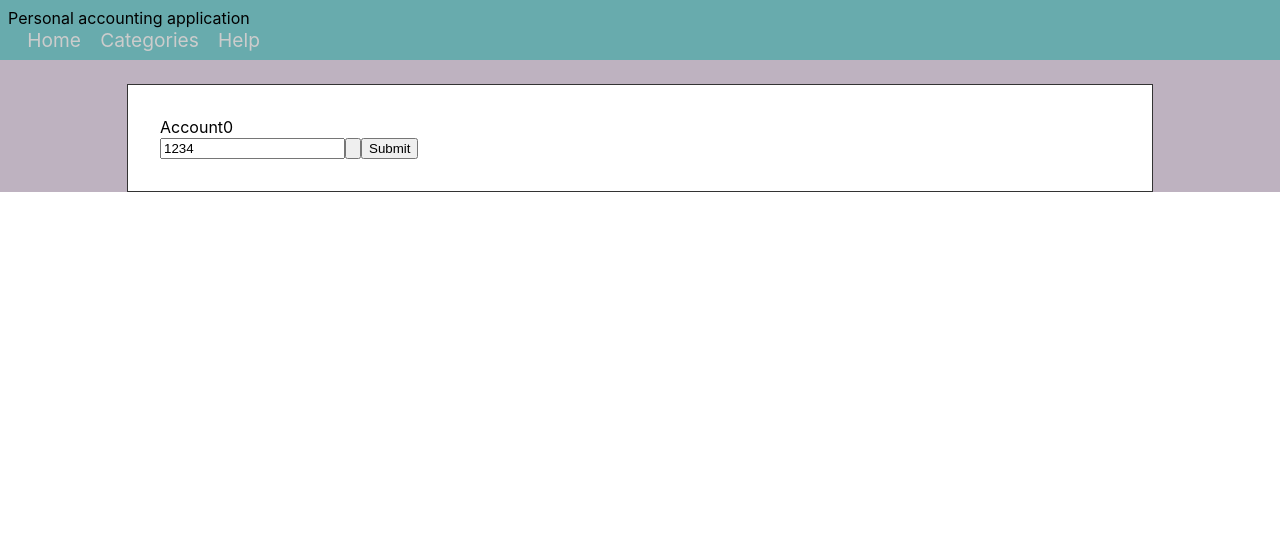
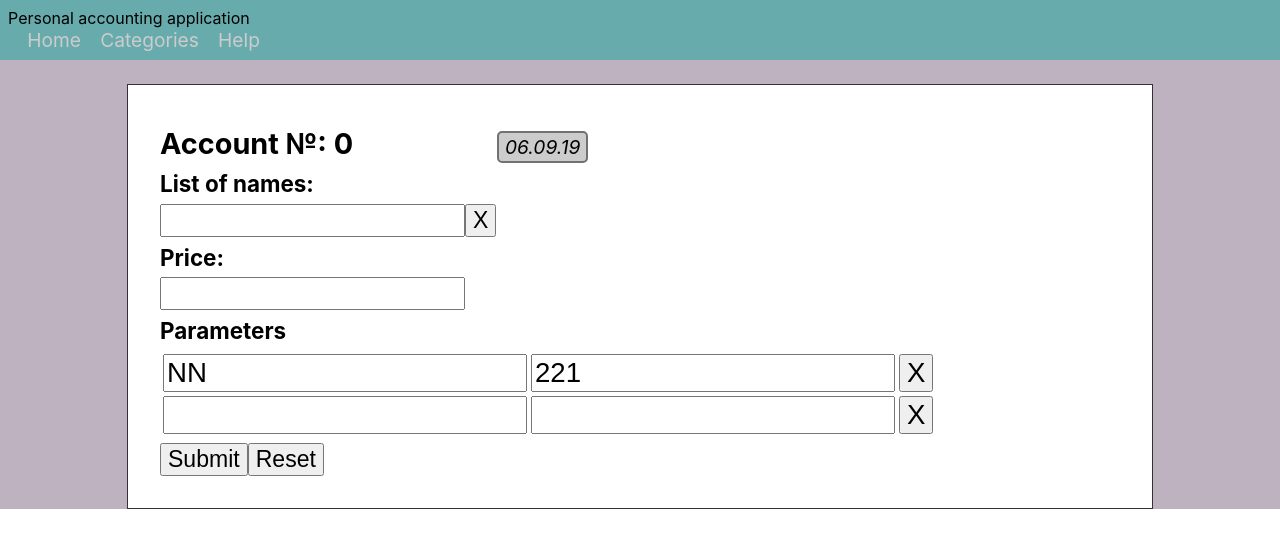
Before and after one commit to levi2015mik/Budgeter, a React (Create React App) app: page /#/ in a window 1280 px wide. Both pictures are taken after a click on the button "Accept selected". Shown: the top 548 px of the page. Built offline with nearby package versions, Linux system fonts and the light colour scheme.

Commit message:
25--Added visual elements form Account TODO validation with disable/enable elements and text errors

```diff
--- a/src/components/Account/Account.jsx
+++ b/src/components/Account/Account.jsx
@@ -1,7 +1,9 @@
-import React from "react";
-import {Field, initialize, reduxForm} from "redux-form";
+import React, {useEffect} from "react";
+import {arrayPush, Field, FieldArray, initialize, reduxForm} from "redux-form";
+import css from "./account.module.css"
 import store from "../../redux/mystore";
 import {Provider} from "react-redux";
+import moment from "moment";
 
 /**
  * Форма ввода и просмотра счета. Использует redux-form
@@ -17,10 +19,54 @@ import {Provider} from "react-redux";
  * @param props
  * @returns {*}
  */
-function namesList(props){
-    return<> </>
+function NamesList(props){
+    function pushEmptyElement(e,index) {
+        if(e.target.value && index === (props.fields.length - 1)) props.fields.push("")
+    }
+    function removeElement(index) {
+        if(props.fields.length > 1) props.fields.remove(index)
+    }
+    return <div>
+        {props.fields.map((el,index)=>
+            <div key={index}>
+                <Field component="input" name={el} onChange={e=>pushEmptyElement(e,index)}/>
+                <input type="button" value="X" onClick={()=>removeElement(index)}/>
+            </div>)
+        }
+    </div>
 }
 
+/**
+ * Таблица дополнительных параметров
+ * TODO Попробовать без FieldArray
+ * @param props
+ * @returns {*}
+ * @constructor
+ */
+function Params(props) {
+    function removeElement(index) {
+        if(props.fields.length > 1) props.fields.remove(index)
+    }
+    function pushEmptyElement(e,index) {
+        console.log(9);
+        if(e.target.value && index === (props.fields.length - 1)) props.fields.push(["", ""])
+    }
+    return <table>
+        <tbody>
+        {props.fields.map((el,index)=> <tr key={index}>
+            <FieldArray onChange={(e)=>{pushEmptyElement(e,index)}} component={Param} name={el}/>
+            <td><input type={"button"} value={"X"} onClick={()=>{removeElement(index)}}/></td>
+        </tr>
+        )}
+        </tbody>
+    </table>
+}
+
+function Param(props) {
+
+    let out = props.fields.map((el,index)=><td key={index}><Field onChange={(e)=>props.onChange(e)} component="input" name={el}/></td>);
+    return <>{out}</>
+}
 /**
  * Форма счета.
  * ##Пункты:
@@ -36,12 +82,23 @@ function namesList(props){
 function AccountForm(props){
     function clicker() {
 
-        store.dispatch(initialize("account",{name:"Mi"}))
+        // store.dispatch(initialize("account", {params: [{name:"aaa",value:""}]}));
+        store.dispatch(arrayPush("account","params",["12",""]));
     }
     return <form>
-        <Field name="name" component="input" placeholder="Nop"/>
-        <input type={"button"} onClick={clicker}/>
-        <input type={"submit"}/>
+        <div>
+            <h3>List of names:</h3>
+            <FieldArray component={NamesList} name={"names"}/>
+        </div>
+        <div>
+            <h3>Price:</h3>
+            <Field component={"input"} name={"price"}/>
+        </div>
+        <div>
+            <h3>Parameters</h3>
+            <FieldArray component={Params} name={"params"}/>
+        </div>
+        <input type={"submit"}/><input type={"reset"} onClick={clicker}/>
     </form>
 }
 
@@ -51,6 +108,7 @@ let AccountReduxForm = ()=><Provider store={store}><Formed/></Provider>;
 
 
 function Account(props) {
+    let isAccepted = props.match.params.id !== undefined;
     let id = props.match.params.id !== undefined? props.match.params.id: props.currentAccountId;
     let account = props.accounts[id];
     /*
@@ -61,19 +119,20 @@ function Account(props) {
     // Эта ошибка возникает при перезагрузке страницы. Идут неверные параметры
     // Решение - редирект
     try {
-        rawNames = account.tasks.map((el) => props.tasks[el].name);
+        rawNames = account.tasks.map((el) => ({name:props.tasks[el].name,activated:props.tasks[el].activated}));
     } catch(err){
         props.history.push("/")
     }
     for(let i = 0;i < rawNames.length;i++){
-        rawNames[i].split(",").forEach(el=>{names.push(el)})
+        rawNames[i].name.split(",").forEach(el=>{names.push(el)})
     }
+    // Инициализация данных формы ввода при создании
+    useEffect(()=>{store.dispatch(initialize("account",{names:[...names,""], params:[["NN","221"],["",""]]}))},[names]);
 
-    console.log(names);
-
-    return <div>Account
-        {id}
-            <AccountReduxForm/>
+    return <div className={css.account}>
+        <h2>Account №: {id}</h2>
+        <time dateTime={moment(account.time).format("YYYY-MM-DD")}>{moment(account.time).format("DD.MM.YY")}</time>
+            <AccountReduxForm accepted={isAccepted}/>
         </div>
 }
 
--- /dev/null
+++ b/src/components/Account/account.module.css
@@ -0,0 +1,38 @@
+.account{
+    font-size: 1.2em;
+}
+.account input{
+    font-size: 1.2em;
+}
+.account time{
+    font-style: italic;
+}
+.account div {
+    margin-bottom: 0.3em;
+}
+.account h2{
+    display: inline-block;
+    margin-right: 5em;
+    margin-top: 0.3em;
+    margin-bottom: 0.1em;
+}
+.account h3{
+    margin-top: 0.3em;
+    margin-bottom: 0.3em;
+}
+.account time{
+    display: inline-block;
+    padding: 0.1em 0.3em;
+    border-radius: 5px;
+    background: #CCCCCC;
+    border: solid 2px #717171;
+}
+
+@media (max-width: 600px) {
+    .account input{
+        max-width: 250px;
+    }
+    .account table input{
+        max-width: 110px;
+    }
+}
--- a/src/components/home/Entry.jsx
+++ b/src/components/home/Entry.jsx
@@ -5,7 +5,7 @@ import {NavLink} from "react-router-dom";
 function Entry(props) {
     let id = props.id;
     let gray = props.accepted? {color: "#bbbbbb"}: {color:"#000"};
-    let NameStr = (props.accepted)? (<NavLink to={"/account/" + props.account}>props.name</NavLink>):props.name;
+    let NameStr = (props.accepted)? (<NavLink to={"/account/" + props.account}>{props.name}</NavLink>):props.name;
     return(
         <div className={css.entry}>
             <input
--- a/src/redux/TasksAccountsReducer.js
+++ b/src/redux/TasksAccountsReducer.js
@@ -30,7 +30,7 @@ function TasksAccountsReducer(state = DEFAULT_STATE, action) {
             */
 
             let accountId = state.accounts.length; // Определяем идентификатор будущего счета -- Возможно потом станет зависимо от бэкенда
-            let newAccount = {tasks:action.tasks, id:accountId, accepted:false}; // Создаем объект нового счета со ссылками на таски
+            let newAccount = {tasks:action.tasks, id:accountId, accepted:false,time:action.time}; // Создаем объект нового счета со ссылками на таски
             let newTasks = state.tasks.map((el)=>{ // Вносим ссылку в таски
                 if(action.tasks.some((num)=>num === el.id)){ // Проверяем, входит ли таск в число выбранных
                     // TODO Переложить в другое действие на случай отмены акцепта пользователем
@@ -74,7 +74,7 @@ const delTask = (id) => ({
  * @param {Array} tasks Перечень идентификаторов тасков
  * @returns {{type: string, tasks: *}}
  */
-const addNewAccount = (tasks) => ({type:ADD_EMPTY_ACCOUNT,tasks:tasks});
+const addNewAccount = (tasks,time) => ({type:ADD_EMPTY_ACCOUNT,tasks:tasks,time:time});
 
 /**
  * Внесение в счет данных
--- a/src/redux/actor.js
+++ b/src/redux/actor.js
@@ -86,7 +86,7 @@ function delTask(id) {
 
 function preAcceptElement(id) {
     return (dispatch)=>{
-        dispatch(TasksCcountsReducer.addNewAccount([id]));
+        dispatch(TasksCcountsReducer.addNewAccount([id],Date.now()));
     }
 }
 
@@ -94,7 +94,7 @@ function preAcceptSelected() {
     return (dispatch, getState)=>{
         let entries = getState().HomeReducer.filteredEntries;
         let selected = entries.filter((el)=> el.selected).map(el=>el.id);
-        dispatch(TasksCcountsReducer.addNewAccount(selected));
+        dispatch(TasksCcountsReducer.addNewAccount(selected,Date.now()));
     }
 }
 
```
Also changed, not shown: src/components/Account/elements.jsx (added).
